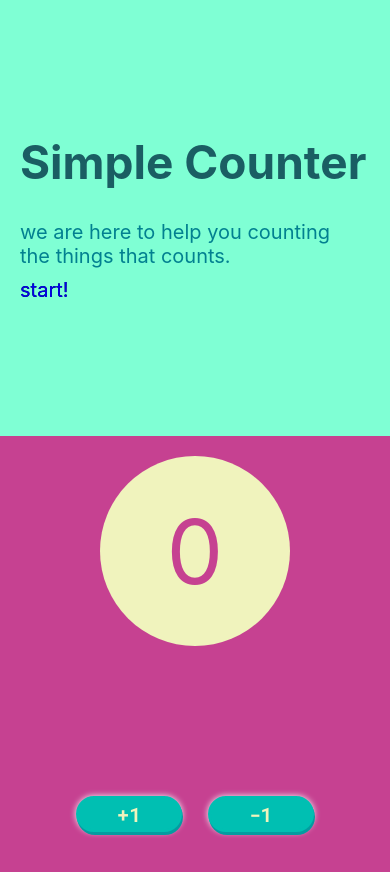
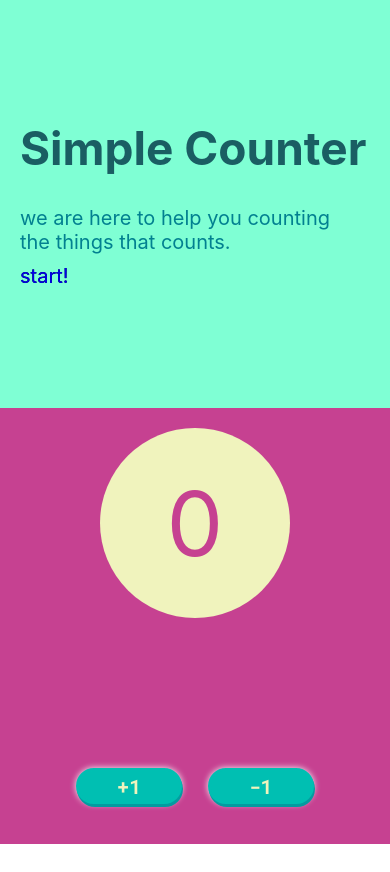
Before and after one commit to indiamaris/simple-counter, a React (Create React App) app: page /loving in a window 390 px wide. After the commit the page ends 844 px from the top, so only its background shows below. Built offline with nearby package versions, Linux system fonts and the light colour scheme.

Commit message:
solved padding issue on counter page

```diff
--- a/src/pages/home/home.css
+++ b/src/pages/home/home.css
@@ -67,8 +67,8 @@ p {
 
 @media screen and (max-width: 768px) {
 	.homeContainer {
-		height: 100%;
-		min-height: 100vh;
+		height: 100lvh;
+		min-height: 100lvh;
 		grid-template-columns: 1fr;
 		grid-template-rows: 1fr 1fr;
 	}
```
